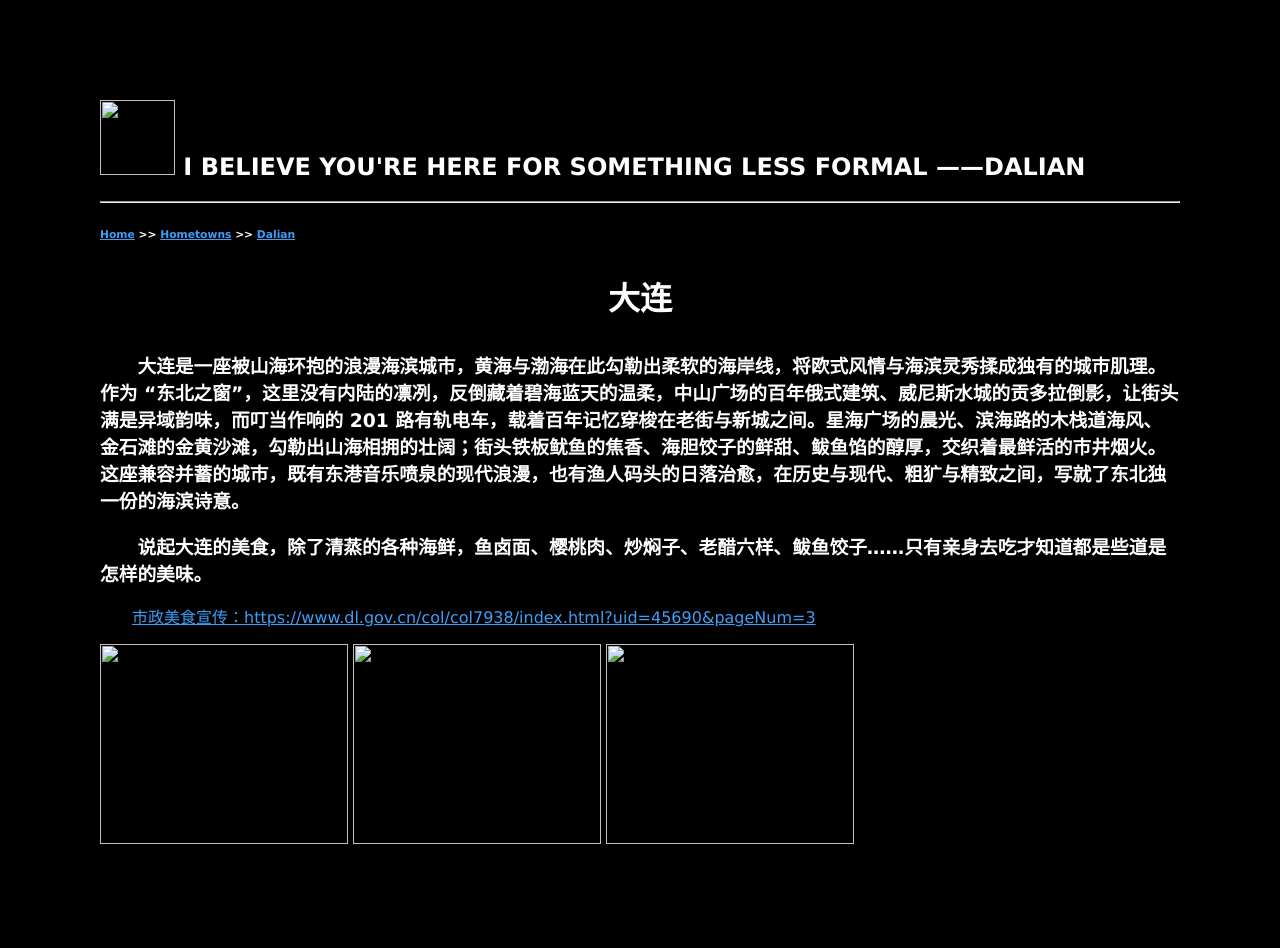
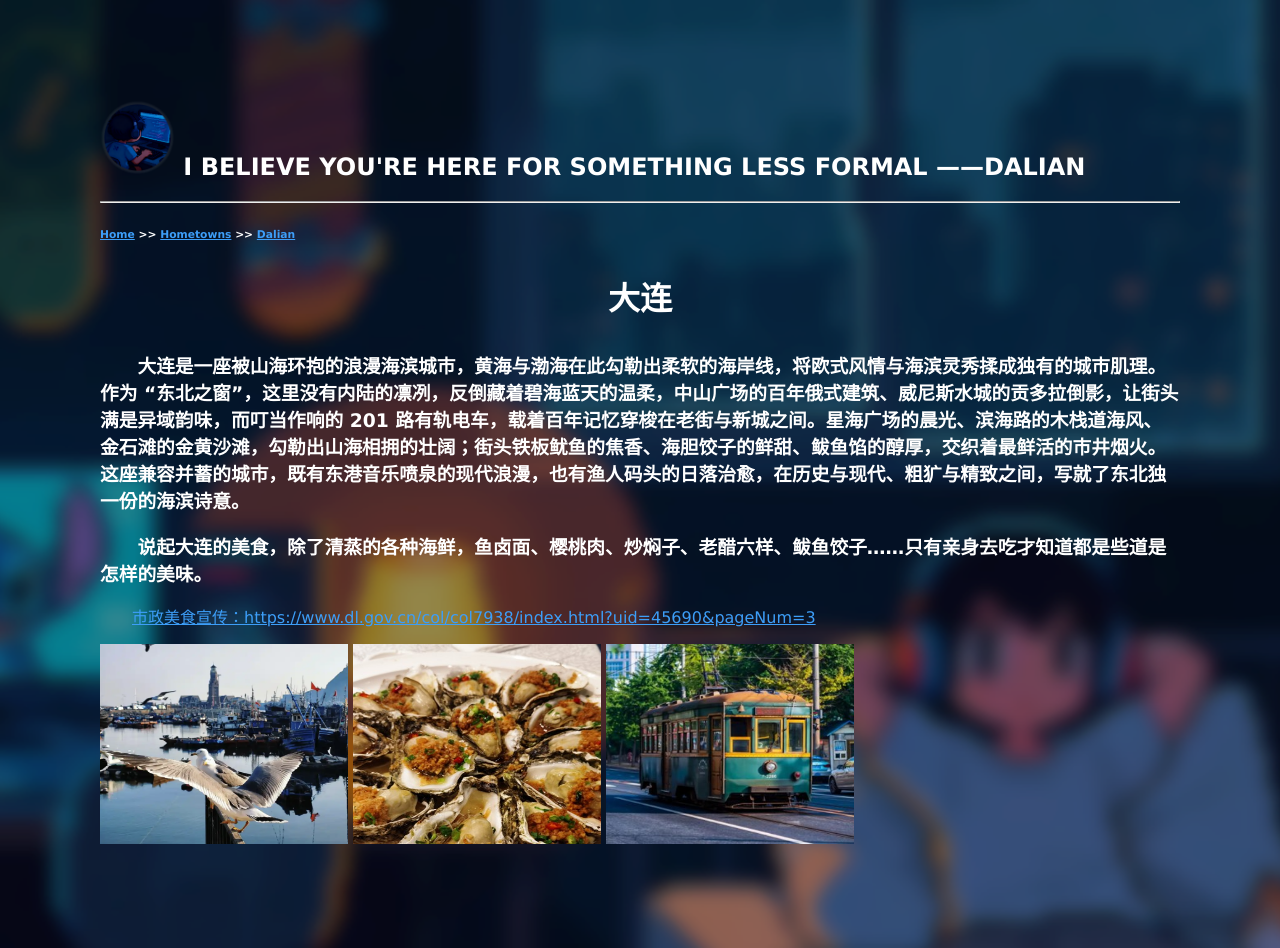
Before and after one commit to SomethingPassingBy/index.else, a plain HTML site: page web/Hometown/sub_hometown/Dalian.html in a window 1280 px wide. Drawn offline with Linux system fonts and the light colour scheme.

Commit message:
Update Dalian.html

```diff
--- a/web/Hometown/sub_hometown/Dalian.html
+++ b/web/Hometown/sub_hometown/Dalian.html
@@ -6,7 +6,7 @@
 <style type="text/css">
 body {
 	background-color: #000000;
-	background-image: url(../../../images/%E6%88%BF%E9%97%B4.png);
+	background-image: url(../../../images/Room.png);
 	background-attachment: fixed;
 	background-size: 1920px 1080px;
 	background-position: center;
@@ -33,7 +33,7 @@ a:visited {
 </head>
 
 <body>
-<h2><img src="../../../images/背对的人物.png" alt="" width="75" height="75" usemap="#Map"/>
+<h2><img src="../../../images/Head.png" alt="" width="75" height="75" usemap="#Map"/>
   <map name="Map">
     <area shape="circle" coords="38,36,37" href="../../../index.html" target="_self" alt="主页">
   </map>
@@ -45,6 +45,6 @@ a:visited {
   <p style="text-indent: 2em;">大连是一座被山海环抱的浪漫海滨城市，黄海与渤海在此勾勒出柔软的海岸线，将欧式风情与海滨灵秀揉成独有的城市肌理。作为 &ldquo;东北之窗&rdquo;，这里没有内陆的凛冽，反倒藏着碧海蓝天的温柔，中山广场的百年俄式建筑、威尼斯水城的贡多拉倒影，让街头满是异域韵味，而叮当作响的 201 路有轨电车，载着百年记忆穿梭在老街与新城之间。星海广场的晨光、滨海路的木栈道海风、金石滩的金黄沙滩，勾勒出山海相拥的壮阔；街头铁板鱿鱼的焦香、海胆饺子的鲜甜、鲅鱼馅的醇厚，交织着最鲜活的市井烟火。这座兼容并蓄的城市，既有东港音乐喷泉的现代浪漫，也有渔人码头的日落治愈，在历史与现代、粗犷与精致之间，写就了东北独一份的海滨诗意。</p></h3>
 <h3><p style="text-indent: 2em;">说起大连的美食，除了清蒸的各种海鲜，鱼卤面、樱桃肉、炒焖子、老醋六样、鲅鱼饺子……只有亲身去吃才知道都是些道是怎样的美味。</p></h3>
 <p style="text-indent: 2em;"><a href="https://www.dl.gov.cn/col/col7938/index.html?uid=45690&amp;pageNum=3" title="市政美食宣传" target="new">市政美食宣传：https://www.dl.gov.cn/col/col7938/index.html?uid=45690&amp;pageNum=3</a></p>
-<p><img src="../../../images/大连海鸥.png" width="248" height="200" alt=""/> <img src="../../../images/大连吃的1.jpg" width="248" height="200" alt=""/> <img src="../../../images/大连电车.jpg" width="248" height="200" alt=""/></p>
+<p><img src="../../../images/DalianBirds.png" width="248" height="200" alt=""/> <img src="../../../images/DalianFood.jpg" width="248" height="200" alt=""/> <img src="../../../images/Bus.jpg" width="248" height="200" alt=""/></p>
 </body>
 </html>
```
